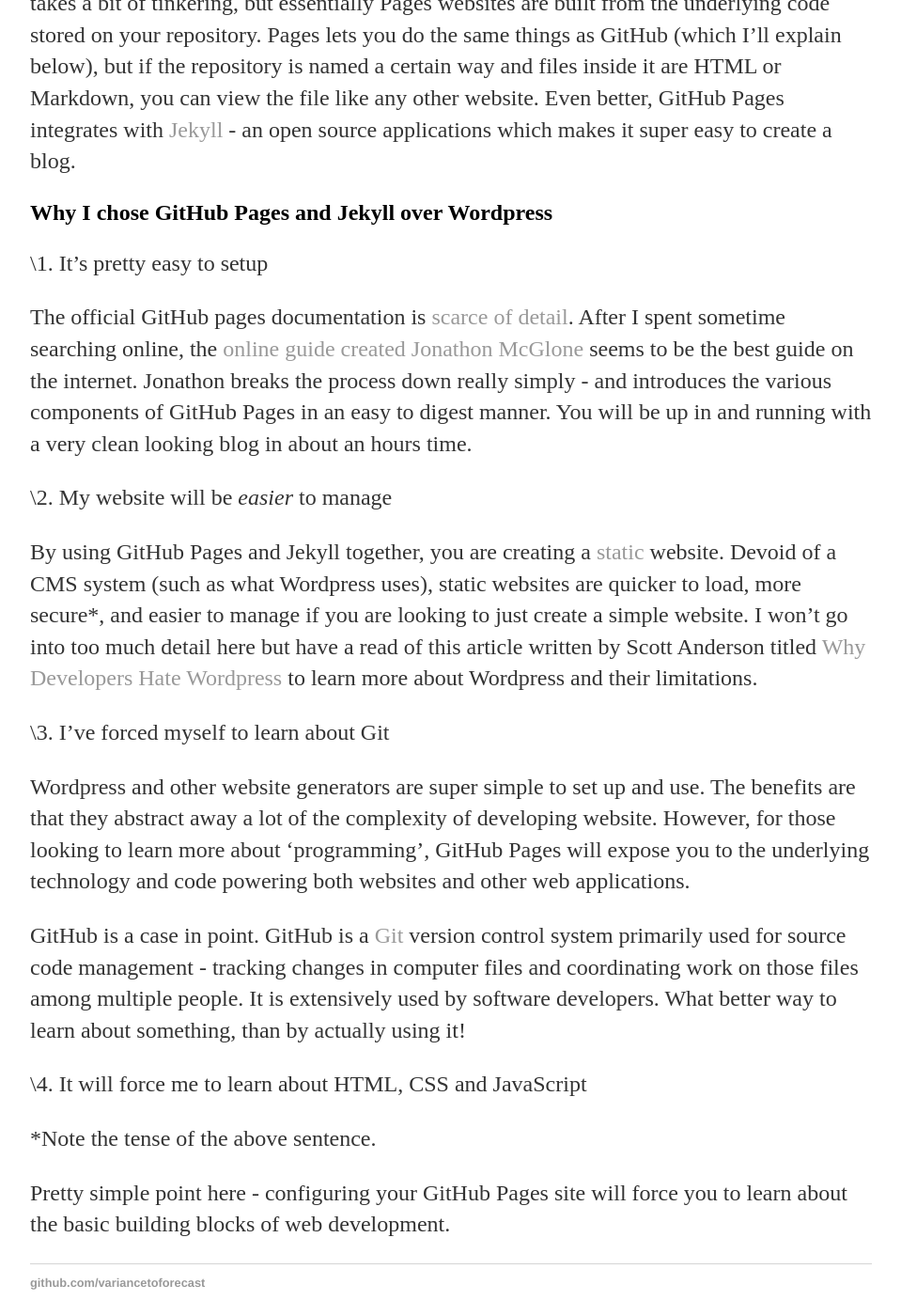
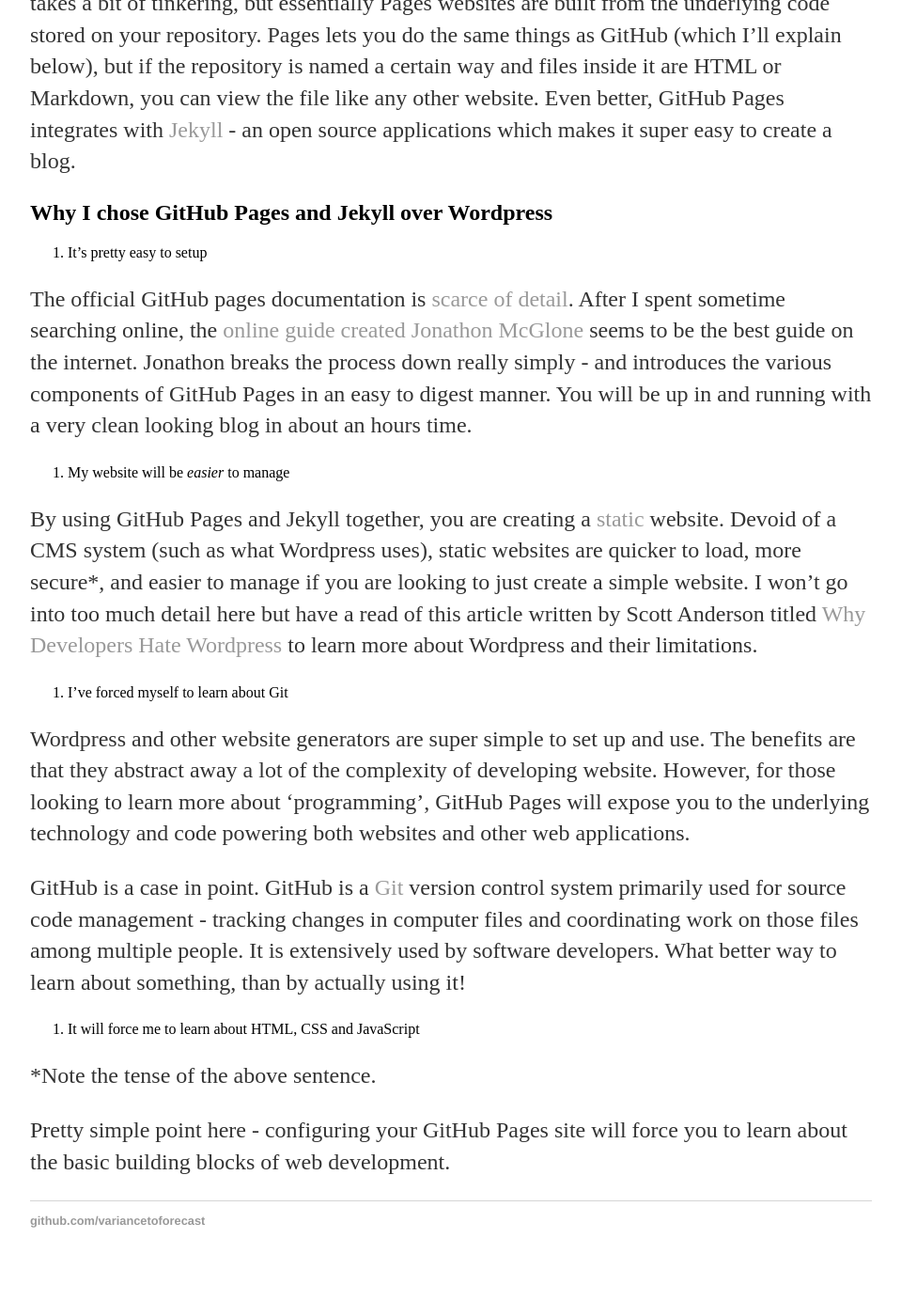
Before and after one commit to variancetoforecast/variancetoforecast.github.io, a Jekyll site: the page built from _posts/2017-12-17-a-public-secret.md, in a window 1280 px wide and 1400 px high, scrolled down 587 px. Shown: the whole window at 94% size, without its empty margins (160-1119 px from the left). Built offline with Jekyll 4.4.1, drawn with Linux system fonts in a browser that asks for light colours; after the commit the page ends 1953 px from its top, so only the background shows below that.

Commit message:
Update 2017-12-17-a-public-secret.md

```diff
--- a/_posts/2017-12-17-a-public-secret.md
+++ b/_posts/2017-12-17-a-public-secret.md
@@ -12,21 +12,21 @@
 
 ## Why I chose GitHub Pages and Jekyll over Wordpress
 
-\1. It's pretty easy to setup
+1. It's pretty easy to setup
 
 The official GitHub pages documentation is [scarce of detail](https://help.github.com/articles/what-is-github-pages/). After I spent sometime searching online, the [online guide created Jonathon McGlone](http://jmcglone.com/guides/github-pages/) seems to be the best guide on the internet. Jonathon breaks the process down really simply - and introduces the various components of GitHub Pages in an easy to digest manner. You will be up in and running with a very clean looking blog in about an hours time.
 
-\2. My website will be *easier* to manage
+2. My website will be *easier* to manage
 
 By using GitHub Pages and Jekyll together, you are creating a [static](https://en.wikipedia.org/wiki/Static_web_page) website. Devoid of a CMS system (such as what Wordpress uses), static websites are quicker to load, more secure*, and easier to manage if you are looking to just create a simple website. I won't go into too much detail here but have a read of this article written by Scott Anderson titled [Why Developers Hate Wordpress](https://content.nanobox.io/why-developers-hate-wordpress/) to learn more about Wordpress and their limitations.
 
-\3. I've forced myself to learn about Git
+3. I've forced myself to learn about Git
 
 Wordpress and other website generators are super simple to set up and use. The benefits are that they abstract away a lot of the complexity of developing website. However, for those looking to learn more about 'programming', GitHub Pages will expose you to the underlying technology and code powering both websites and other web applications.
 
 GitHub is a case in point. GitHub is a [Git](https://en.wikipedia.org/wiki/Git) version control system primarily used for source code management - tracking changes in computer files and coordinating work on those files among multiple people. It is extensively used by software developers. What better way to learn about something, than by actually using it!
 
-\4. It will force me to learn about HTML, CSS and JavaScript
+4. It will force me to learn about HTML, CSS and JavaScript
 
 *Note the tense of the above sentence.
 
```
